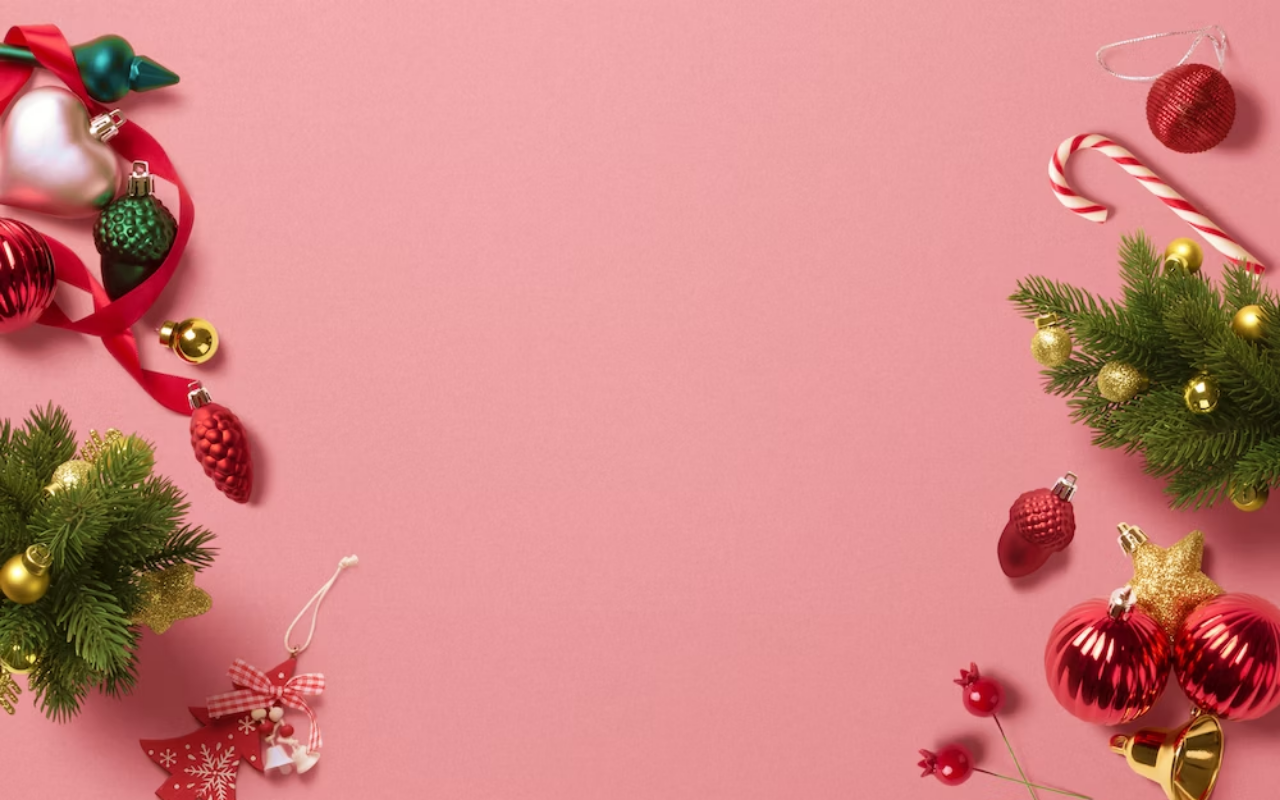
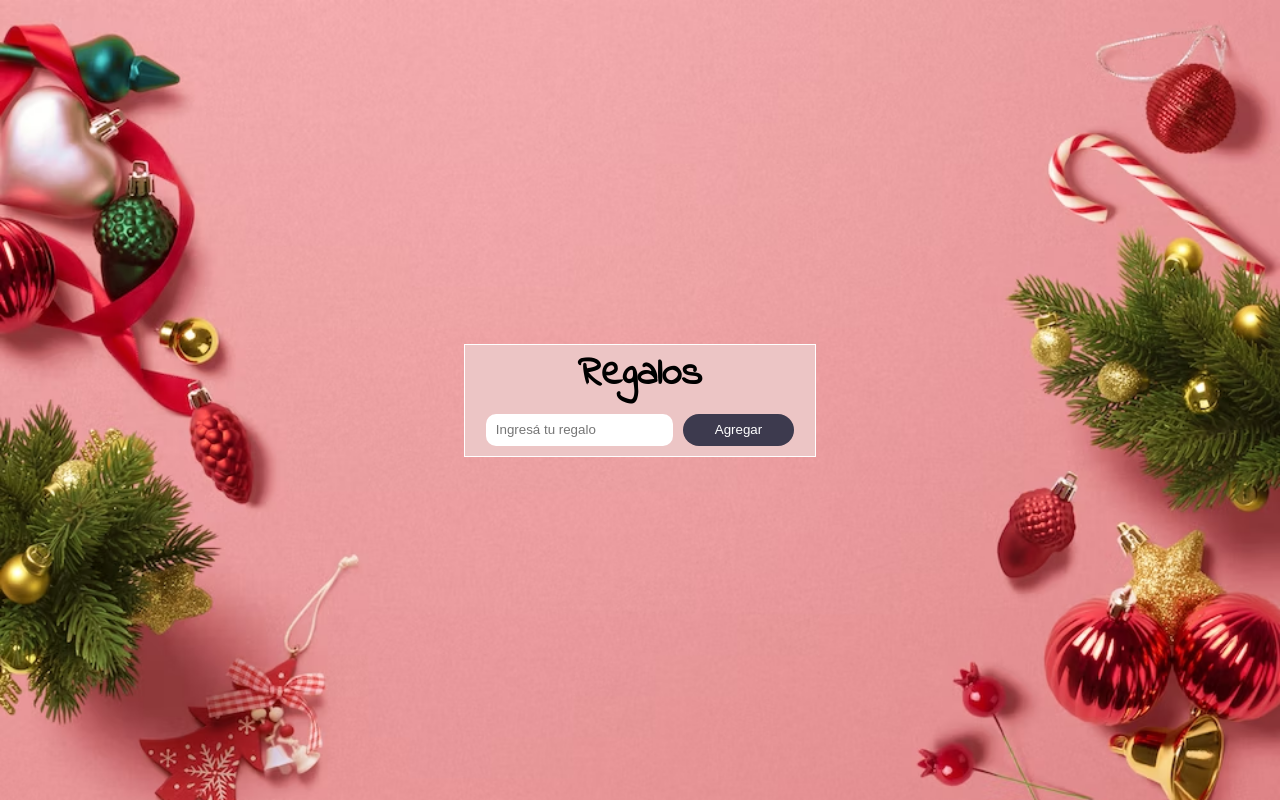
Before and after one commit to alejoevilches/adviency, a React (Vite) app: page / in a window 1280 px wide. Built offline with nearby package versions, Linux system fonts and the light colour scheme.

Commit message:
create useGiftList hook

```diff
--- a/src/App.jsx
+++ b/src/App.jsx
@@ -1,5 +1,27 @@
 import "./App.css";
+import { useGiftList } from "./hooks/useGiftList";
 
 export function App(){
+    const {giftList, addToGiftList, removeFromGiftlist}=useGiftList();
+    const handleSubmit=(e)=>{
+        e.preventDefault();
+        const gift=e.target[0].value;
+        addToGiftList(gift);
+    }
+    return (
+        <main>
+            <section className="giftsContainer">
+                <h1>Regalos</h1>
+                <ul>
 
+                </ul>
+                <form onSubmit={handleSubmit}>
+                    <input type="text" placeholder="Ingresá tu regalo" />
+                    <button className="button">
+                        <span className="button-content">Agregar</span>
+                    </button>
+                </form>
+            </section>
+        </main>
+    )
 }
--- /dev/null
+++ b/src/hooks/useGiftList.jsx
@@ -0,0 +1,16 @@
+import { useState } from "react"
+
+export const useGiftList=()=>{
+    const [giftList, setGiftList]=useState([]);
+    const addToGiftList=(el)=>{
+        const newGiftList=[...giftList, el];
+        console.log(newGiftList);
+        setGiftList(newGiftList);
+    }
+    const remoteFromGiftList=(el)=>{
+        const i=giftList.indexOf(el);
+        const newGiftList=giftList.splice(i,1);
+        setGiftList(newGiftList);
+    }
+    return {giftList, addToGiftList, remoteFromGiftList}
+}
```
